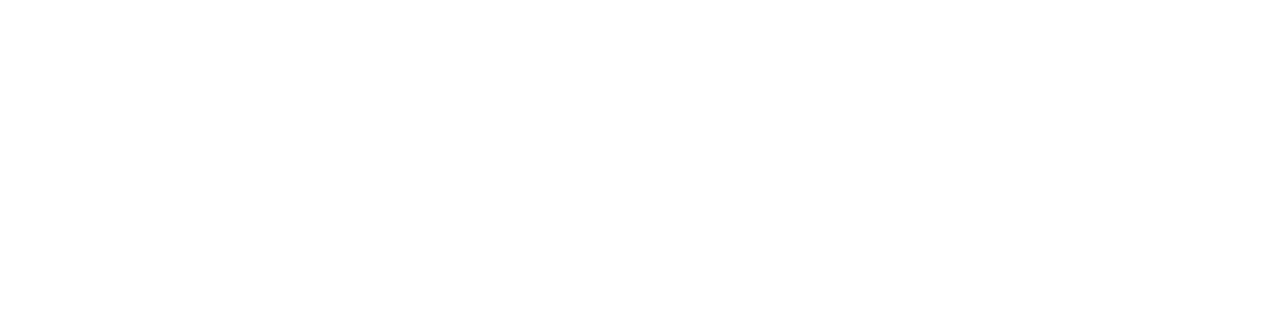
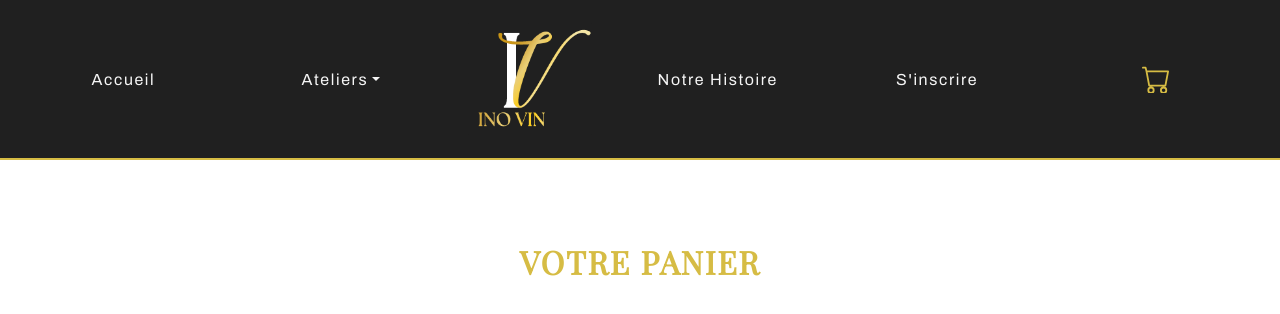
Before and after one commit to piveteauit/WCS_template-P3, a React (Create React App) app in the folder wcs-client/: page /panier in a window 1280 px wide. Before the commit this address had no page. Shown: the top 314 px of the page. Built offline with nearby package versions, Linux system fonts and the light colour scheme.

Commit message:
css + page panier

```diff
--- a/wcs-client/src/App.jsx
+++ b/wcs-client/src/App.jsx
@@ -4,6 +4,7 @@
 import AtelierDegus from './pages/AtelierDegus';
 import NotreHistoire from './pages/NotreHistoire';
 import InscriptionForm from './pages/InscriptionForm';
+import Panier from './pages/Panier';
 import './App.css';
 import FicheDeRenseignement from './pages/FicheDeRenseignement';
 import Toggletest from './pages/Toggletest';
@@ -23,6 +24,7 @@
         <Route path="/atelier-degustation" element={<AtelierDegus />} />
         <Route path="/notre-histoire" element={<NotreHistoire />} />
         <Route path="/inscription" element={<InscriptionForm />} />
+        <Route path='/panier' element={<Panier />} />
       </Routes>
     </Router>
   );
--- a/wcs-client/src/components/MenuBurger.jsx
+++ b/wcs-client/src/components/MenuBurger.jsx
@@ -1,6 +1,6 @@
 import { NavLink, useLocation } from 'react-router-dom';
 import { useState, useEffect, useRef } from 'react';
-import { IoMdArrowDropdown } from 'react-icons/io'
+import { BsCart } from 'react-icons/bs'
 import inovin_logo from '../assets/logo_inovin_blanc.png'
 import '../styles/MenuBurger.css';
 
@@ -33,6 +33,7 @@
             <div className='logo-container'>
                     <NavLink to="/"><img src={inovin_logo} alt='logo inovin' /></NavLink>
             </div>
+            <div className='menu-icon-container'>
                 <div className='menu-burger-container' ref={menuBurgerRef}>
                     <div className={isOpen === false ? 'menu-burger-btn closed' : 'menu-burger-btn opened'} onClick={toggleMenu}>
                         <span className='menu-burger-bar bar1'></span>
@@ -46,11 +47,11 @@
                             <NavLink to='/atelier-degustation' className={splitLocation[1] === "atelier-degustation" ? "active" : ""}><li>Atelier Dégustation</li></NavLink>
                             <NavLink to='/notre-histoire' className={splitLocation[1] === "notre-histoire" ? "active" : ""}><li>Notre Histoire</li></NavLink>
                             <NavLink to='/inscription' className={splitLocation[1] === "inscription" ? "active" : ""}><li>S'inscrire</li></NavLink>
-
                         </ul>
                     )}
                 </div>
-
+                <NavLink to="/panier" className={splitLocation[1] === "panier" ? "active" : ""}><BsCart className='panier-icon' /></NavLink>
+            </div>
         </div>
     )
 }
--- a/wcs-client/src/components/Navbar.jsx
+++ b/wcs-client/src/components/Navbar.jsx
@@ -1,6 +1,7 @@
 import { NavLink, useLocation } from 'react-router-dom';
 import { useState } from 'react';
-import { IoMdArrowDropdown } from 'react-icons/io'
+import { IoMdArrowDropdown } from 'react-icons/io';
+import { BsCart } from 'react-icons/bs';
 import inovin_logo from '../assets/logo_inovin_blanc.png'
 import '../styles/Navbar.css';
 
@@ -32,6 +33,7 @@
             </div>
             <NavLink to='/notre-histoire' className={splitLocation[1] === "notre-histoire" ? "active" : ""}>Notre Histoire</NavLink>
             <NavLink to='/inscription' className={splitLocation[1] === "inscription" ? "active" : ""}>S'inscrire</NavLink>
+            <NavLink to="/panier" className={splitLocation[1] === "panier" ? "active" : ""}><BsCart className='panier-icon' /></NavLink>
         </div>
     )
 }
--- a/wcs-client/src/index.css
+++ b/wcs-client/src/index.css
@@ -27,6 +27,7 @@
   font-size: 16px;
   font-family: var(--main-font);
   letter-spacing: 0.1em;
+  user-select: none;
 }
 
 body::-webkit-scrollbar {display: none;}
@@ -36,6 +37,7 @@
   text-transform: uppercase;
   color: var(--highlight-color);
   margin-bottom: 1.5em;
+  text-align: center;
 }
 
 h2,
--- /dev/null
+++ b/wcs-client/src/pages/Panier.jsx
@@ -0,0 +1,14 @@
+import Navbar from '../components/Navbar';
+import MenuBurger from '../components/MenuBurger';
+
+const Panier = () => {
+    return (
+        <div className='panier-page'>
+            <Navbar />
+            <MenuBurger />
+            <h1>Votre panier</h1>
+        </div>
+    )
+}
+
+export default Panier
--- a/wcs-client/src/styles/MenuBurger.css
+++ b/wcs-client/src/styles/MenuBurger.css
@@ -10,7 +10,14 @@
     justify-content: space-between;
     position: relative;
 }
+.menu-icon-container {
+    width: 15%;
+    display: flex;
+    align-items: center;
+    justify-content: space-between;
+}
 
+/* GLOBAL MENU BURGER DIV */
 .menu-burger-btn {
     position: relative;
     width: 1.7em;
@@ -18,15 +25,21 @@
     padding: 0;
     display: flex;
     flex-direction: column;
-    justify-content: space-between;
+    align-items: center;
     background: none;
     border: none;
     cursor: pointer;
 }
-.menu-burger-btn {border: none;}
 
-.menu-burger-btn.opened { top: 0.5em; }
-.menu-burger-btn.opened>span:nth-child(2) { display: none; }
+.menu-burger-btn.closed { /* TO SEE THE 3 BARS */
+    justify-content: space-between;
+}
+.menu-burger-btn.opened { justify-content: center; } /* TO CENTER THE CROSS WHEN MENU IS OPENED */
+
+.menu-burger-btn.opened>span {transition: transform 0.3s ease-in-out;}
+
+/* ROTATING THE BARS TO FORM THE CROSS */
+.menu-burger-btn.opened>span:nth-child(2) { background-color: var(--dark-color); }
 .menu-burger-btn.opened>span:first-child {
     position: absolute;
     transform: rotate(45deg);
@@ -42,6 +55,7 @@
     background-color: var(--lightest-color);
 }
 
+/* DIV OF ALL THE LINKS OF THE MENU */
 .menu-burger-list {
     position: absolute;
     width: 15em;
@@ -66,10 +80,20 @@
     color: var(--lightest-color);
 }
 
+.panier-icon {
+    height: 1.8em;
+    width: 1.8em;
+    fill: var(--lightest-color);
+    cursor: pointer;
+}
+
 .menu-burger-list>a:hover,
-.menu-burger-list>a.active {
+.menu-burger-list>a.active,
+.menu-icon-container>a.active .panier-icon {
     color: var(--highlight-color);
+    fill: var(--highlight-color);
 }
+
 
 @media screen and (min-width: 861px) {
     .phone-navbar-container {display: none;}
--- a/wcs-client/src/styles/Navbar.css
+++ b/wcs-client/src/styles/Navbar.css
@@ -79,8 +79,10 @@
 .navbar-container>a:hover,
 .nav-dropdown:hover,
 .navbar-container>a.active,
-.nav-ateliers>a.active {
+.nav-ateliers>a.active,
+.navbar-container>a.active .panier-icon  {
     color: var(--highlight-color);
+    fill: var(--highlight-color);
 }
 
 @media screen and (max-width: 860px) {
```
Also changed, not shown: wcs-client/src/styles/Panier.css (added). Lines whose indentation alone changed are shown as unchanged.
